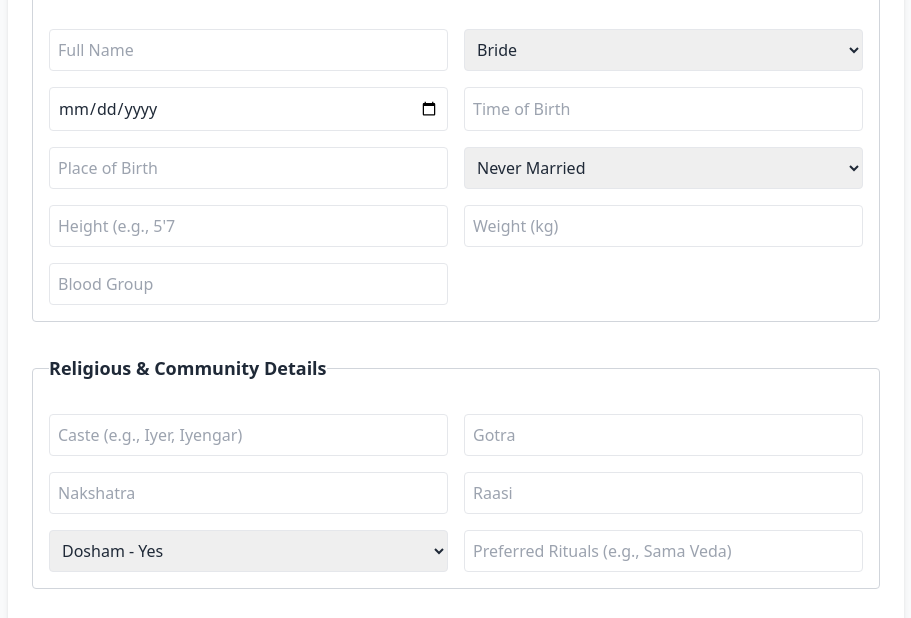
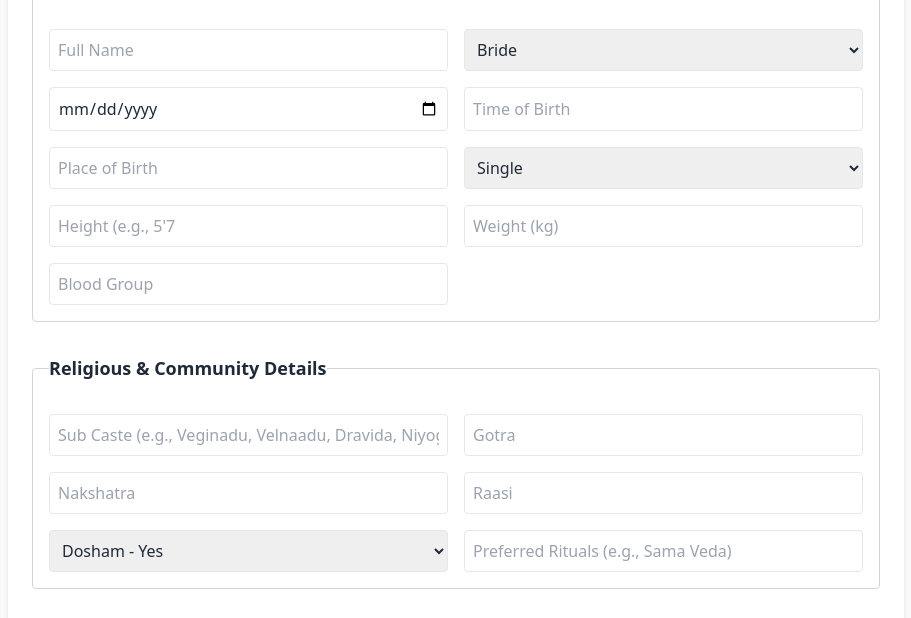
Before and after one commit to murtynadiminti/brahmin-matrimony-website, a plain HTML site: page index.html in a window 1280 px wide. Shown: the part 155-773 px from the top of the page, without its empty margins (184-1095 px from the left). Drawn offline with nearby package versions, Linux system fonts and the light colour scheme.

Commit message:
Update index.html

```diff
--- a/index.html
+++ b/index.html
@@ -24,8 +24,8 @@
           <input type="text" placeholder="Time of Birth" class="border p-2 rounded">
           <input type="text" placeholder="Place of Birth" class="border p-2 rounded">
           <select class="border p-2 rounded">
-            <option>Never Married</option>
-            <option>Divorced</option>
+            <option>Single</option>
+            <option>Second Marriage</option>
             <option>Widowed</option>
           </select>
           <input type="text" placeholder="Height (e.g., 5'7")" class="border p-2 rounded">
@@ -38,7 +38,7 @@
       <fieldset class="border border-gray-300 p-4 rounded">
         <legend class="text-lg font-semibold">Religious & Community Details</legend>
         <div class="grid grid-cols-1 md:grid-cols-2 gap-4 mt-4">
-          <input type="text" placeholder="Caste (e.g., Iyer, Iyengar)" class="border p-2 rounded">
+          <input type="text" placeholder="Sub Caste (e.g., Veginadu, Velnaadu, Dravida, Niyogi)" class="border p-2 rounded">
           <input type="text" placeholder="Gotra" class="border p-2 rounded">
           <input type="text" placeholder="Nakshatra" class="border p-2 rounded">
           <input type="text" placeholder="Raasi" class="border p-2 rounded">
```
